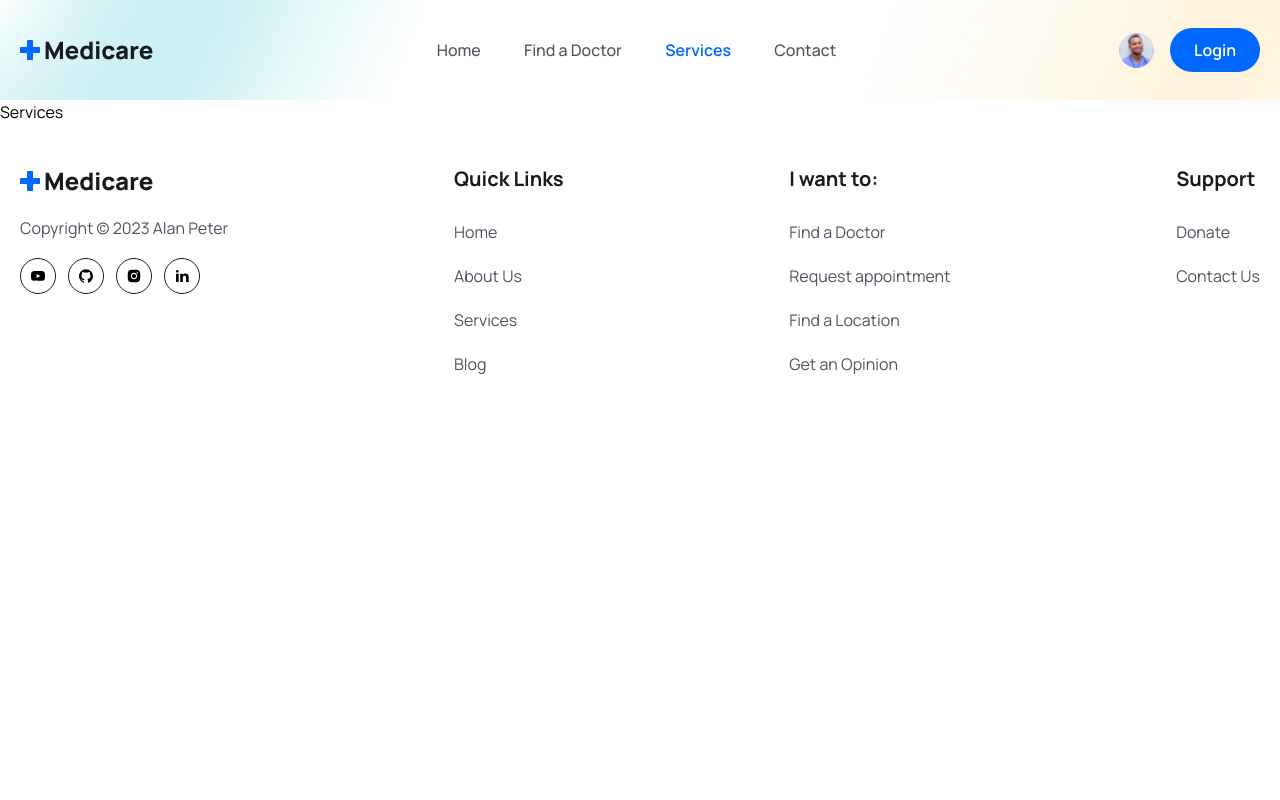
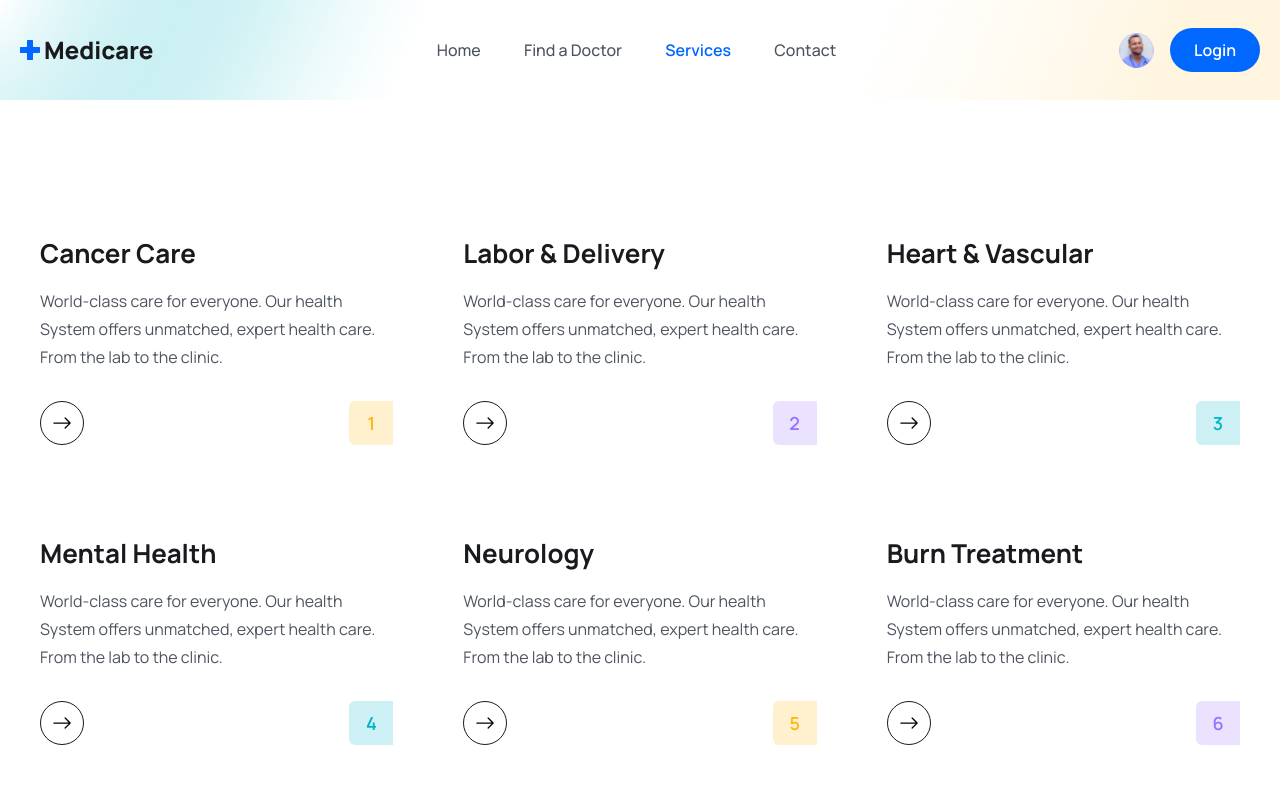
Before and after one commit to gilbert-kiana/Dr-Appointment-MERN-STACK, a React (Vite) app: page /services in a window 1280 px wide. Shown: the top 800 px of the page. Built offline with nearby package versions, Linux system fonts and the light colour scheme.

Commit message:
services page done

```diff
--- a/src/pages/Services.jsx
+++ b/src/pages/Services.jsx
@@ -1,8 +1,18 @@
 import React from 'react'
+import { services } from "../assets/data/services"
+import ServiceCard from '../components/services/ServiceCard'
 
 const Services = () => {
     return (
-        <div>Services</div>
+        <section>
+            <div className="container">
+                <div className="grid grid-cols-1 md:grid-cols-2 lg:grid-cols-3 gap-5 lg:gap-[30px] mt-[30px] ">
+                    {services.map((item, index) => (
+                        <ServiceCard item={item} index={index} key={index} />
+                    ))}
+                </div>
+            </div>
+        </section>
     )
 }
 
```
